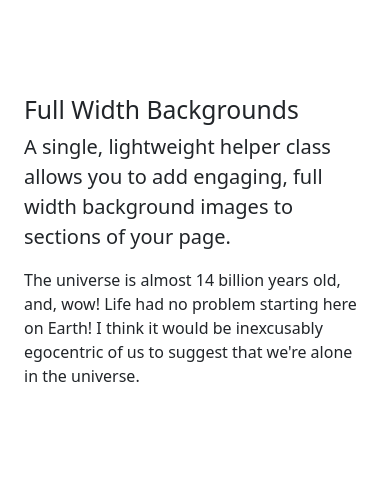
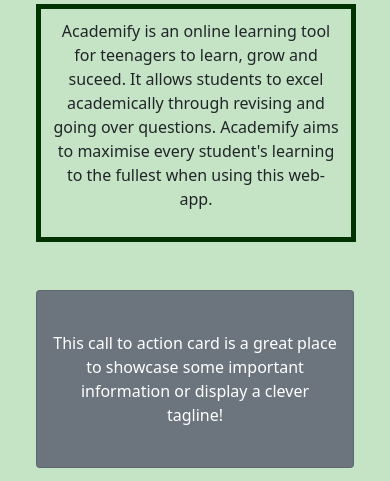
Before and after one commit to Sharun2022/AcademifyLearningTool, a Flask app: page / in a window 390 px wide. Shown: the part 513-994 px from the top of the page. Run offline with Flask 3, Linux system fonts and the light colour scheme; grey boxes labelled with a size stand in for pictures from a placeholder-image service; some libraries are stand-ins or nearby versions.

Commit message:
Home Page changes

```diff
--- a/tutorial_fixed/website/forms.py
+++ b/tutorial_fixed/website/forms.py
@@ -53,4 +53,4 @@
 class PostForm(FlaskForm):
     title = StringField('title', validators=[DataRequired()])
     text = TextAreaField('text', validators=[DataRequired()])
-    submit = SubmitField('Update')
+    submit = SubmitField('Create Post')
--- a/tutorial_fixed/website/static/styles.css
+++ b/tutorial_fixed/website/static/styles.css
@@ -1,8 +1,10 @@
 
 /* Heading 1 */
 h1{
+    color: darkgreen;
     text-align: center; /*Centers the text */
     font-family: Georgia, serif /* Font is set to Georgia, serif */
+
 }
 
 /* The inside of carousel*/
@@ -77,3 +79,32 @@
     font-weight: 500;
     line-height: 1.2;
 }
+
+
+
+
+.card-footer{
+    background-color:#98fb98 ;
+}
+
+.p{
+    background-color: purple;
+}
+
+
+.box{
+    width: 320px;
+    padding: 10px;
+    border: 5px solid #003300;
+    margin: 0;
+    text-align: center;
+}
+
+
+.page{
+    background-color: rgb(197, 228, 197);
+}
+
+body {
+    background-color: rgb(197, 228, 197) !important;
+}
--- a/tutorial_fixed/website/templates/base.html
+++ b/tutorial_fixed/website/templates/base.html
@@ -31,7 +31,7 @@
   <body>
     <nav class="navbar navbar-expand-sm bg-success navbar-dark">
       <div class="container-fluid">
-          <img src="static/images/academifyy.jpg" height=70px>
+          <img src="static/images/acad123.png" height=70px>
         <button
           class="navbar-toggler"
           type="button"
--- a/tutorial_fixed/website/templates/home.html
+++ b/tutorial_fixed/website/templates/home.html
@@ -1,46 +1,66 @@
 {% extends "base.html" %} {% block title %}Home{% endblock %}
 {% block content%}
- <!-- Header - set the background image for the header in the line below-->
- <header class="py-5 bg-image-full" style="background-image: url('https://source.unsplash.com/wfh8dDlNFOk/1600x900')">
-    <div class="text-center my-5">
-        <img class="img-fluid rounded-circle mb-4" src="https://dummyimage.com/150x150/6c757d/dee2e6.jpg" alt="..." />
-        <h1 class="text-white fs-3 fw-bolder">Full Width Pics</h1>
-        <p class="text-white-50 mb-0">Landing Page Template</p>
-    </div>
-</header>
-<!-- Content section-->
-<section class="py-5">
-    <div class="container my-5">
-        <div class="row justify-content-center">
-            <div class="col-lg-6">
-                <h2>Full Width Backgrounds</h2>
-                <p class="lead">A single, lightweight helper class allows you to add engaging, full width background images to sections of your page.</p>
-                <p class="mb-0">The universe is almost 14 billion years old, and, wow! Life had no problem starting here on Earth! I think it would be inexcusably egocentric of us to suggest that we're alone in the universe.</p>
+   <!-- Page Content-->
+<body>
+    <div class = "page">
+    <div class="container px-4 px-lg-5">
+        <!-- Heading Row-->
+        <div class="row gx-4 gx-lg-5 align-items-center my-5">
+            <div class="col-lg-7"><img class="img-fluid rounded mb-4 mb-lg-0" src="static/images/acad123.png" alt="..." /></div>
+            <div class="col-lg-5">
+                <h1>Academify</h1>
+                <table>
+                    <div class = "box">
+                        <p>Academify is an online learning tool for teenagers to learn, grow and suceed. It allows students to excel academically through revising and going over questions.
+                            Academify aims to maximise every student's learning to the fullest when using this web-app.</p>
+                    </div>
+                </table>
+            </div>
+        </div>
+        <!-- Call to Action-->
+        <div class="card text-white bg-secondary my-5 py-4 text-center">
+            <div class="card-body"><p class="text-white m-0">This call to action card is a great place to showcase some important information or display a clever tagline!</p></div>
+        </div>
+        <!-- Content Row-->
+        <div class="row gx-4 gx-lg-5">
+            <div class="col-md-4 mb-5">
+                <div class="card h-100">
+                    <div class="card-body">
+                        <h2 class="card-title">Learn</h2>
+                        <p class="card-text">Lorem ipsum dolor sit amet, consectetur adipisicing elit. Rem magni quas ex numquam, maxime minus quam molestias corporis quod, ea minima accusamus.</p>
+                    </div>
+                    <div class="card-footer"><a class="btn btn-primary btn-sm" href="#!">More Info</a></div>
+                </div>
+            </div>
+            <div class="col-md-4 mb-5">
+                <div class="card h-100">
+                    <div class="card-body">
+                        <h2 class="card-title">Grow</h2>
+                        <p class="card-text">Lorem ipsum dolor sit amet, consectetur adipisicing elit. Quod tenetur ex natus at dolorem enim! Nesciunt pariatur voluptatem sunt quam eaque, vel, non in id dolore voluptates quos eligendi labore.</p>
+                    </div>
+                    <div class="card-footer"><a class="btn btn-primary btn-sm" href="#!">More Info</a></div>
+                </div>
+            </div>
+            <div class="col-md-4 mb-5">
+                <div class="card h-100">
+                    <div class="card-body">
+                        <h2 class="card-title">Suceed</h2>
+                        <p class="card-text">Lorem ipsum dolor sit amet, consectetur adipisicing elit. Rem magni quas ex numquam, maxime minus quam molestias corporis quod, ea minima accusamus.</p>
+                    </div>
+                    <div class="card-footer"><a class="btn btn-primary btn-sm" href="#!">More Info</a></div>
+                </div>
             </div>
         </div>
     </div>
-</section>
-<!-- Image element - set the background image for the header in the line below-->
-<div class="py-5 bg-image-full" style="background-image: url('https://source.unsplash.com/4ulffa6qoKA/1200x800')">
-    <!-- Put anything you want here! The spacer below with inline CSS is just for demo purposes!-->
-    <div style="height: 20rem"></div>
-</div>
-<!-- Content section-->
-<section class="py-5">
-    <div class="container my-5">
-        <div class="row justify-content-center">
-            <div class="col-lg-6">
-                <h2>Engaging Background Images</h2>
-                <p class="lead">The background images used in this template are sourced from Unsplash and are open source and free to use.</p>
-                <p class="mb-0">I can't tell you how many people say they were turned off from science because of a science teacher that completely sucked out all the inspiration and enthusiasm they had for the course.</p>
-            </div>
-        </div>
     </div>
-</section>
-<!-- Footer-->
-<footer class="py-5 bg-dark">
-    <div class="container"><p class="m-0 text-center text-white">Copyright &copy; Your Website 2023</p></div>
-</footer>
+    <!-- Footer-->
+    <footer class="py-5 bg-dark">
+        <div class="footer"><p class="m-0 text-center text-white">Copyright &copy; Academify 2023</p></div>
+    </footer>
+    <!-- Bootstrap core JS-->
+    <script src="https://cdn.jsdelivr.net/npm/bootstrap@5.2.3/dist/js/bootstrap.bundle.min.js"></script>
+    <!-- Core theme JS-->
+    <script src="js/scripts.js"></script>
 </body>
 </html>
 
--- a/tutorial_fixed/website/templates/posts_div.html
+++ b/tutorial_fixed/website/templates/posts_div.html
@@ -1,5 +1,4 @@
-{% extends "base.html" %} {% block title %}Home{% endblock %} {% block content
-%}
+{% extends "base.html" %} {% block title %}Home{% endblock %} {% block content%}
 <h1 align="center">{% block header %}Posts{% endblock %}</h1>
 <div id="posts">
   {% for post in posts %}
```
Also changed, not shown: tutorial_fixed/instance/database.db, tutorial_fixed/website/static/images/acad123.png (added).
